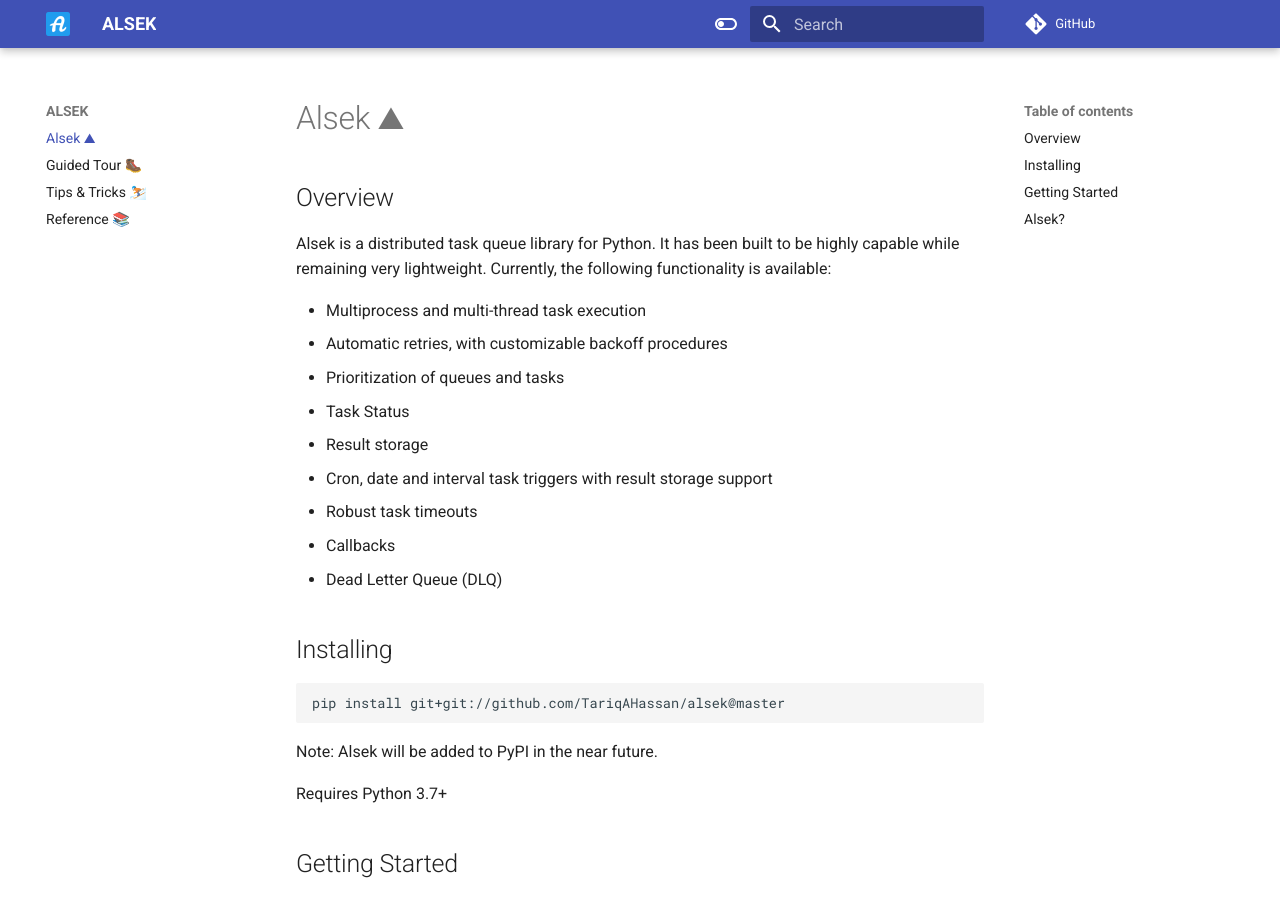
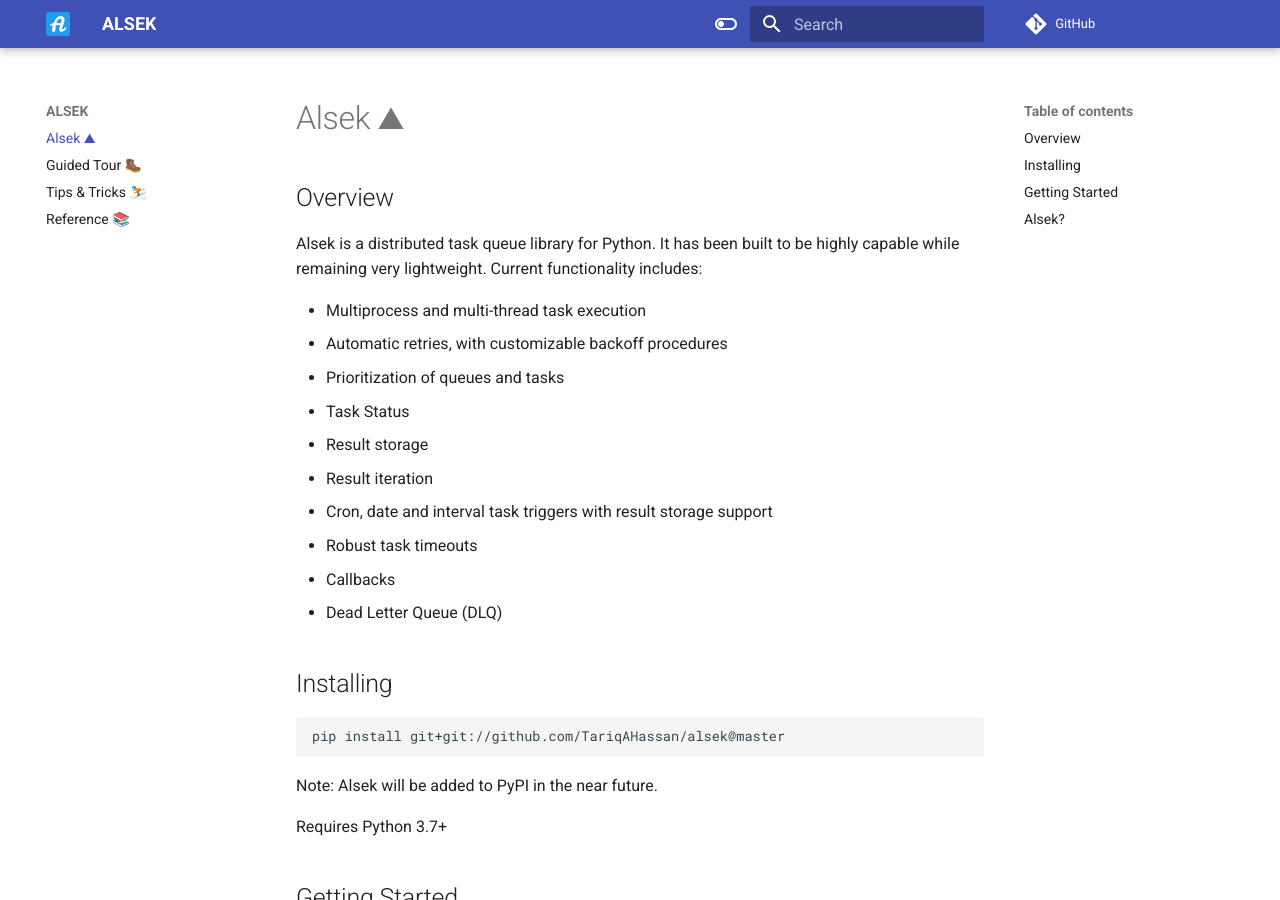
Before and after one commit to TariqAHassan/alsek, an MkDocs documentation site: the page built from docs/index.md, in a window 1280 px wide and 900 px high. Built offline with MkDocs 1.6.1 and Material for MkDocs 9.7.7, drawn with Linux system fonts in a browser that asks for light colours; comment, search, counter and statistics services are not loaded.

Commit message:
Update overview

```diff
--- a/docs/index.md
+++ b/docs/index.md
@@ -3,14 +3,14 @@
 ## Overview
 
 Alsek is a distributed task queue library for Python. It has been built to be highly
-capable while remaining very lightweight. Currently, the following functionality
-is available:
+capable while remaining very lightweight. Current functionality includes:
 
   * Multiprocess and multi-thread task execution
   * Automatic retries, with customizable backoff procedures
   * Prioritization of queues and tasks
   * Task Status
   * Result storage
+  * Result iteration
   * Cron, date and interval task triggers with result storage support
   * Robust task timeouts
   * Callbacks
```
Also changed, not shown: README.md (+2 -2 lines).
